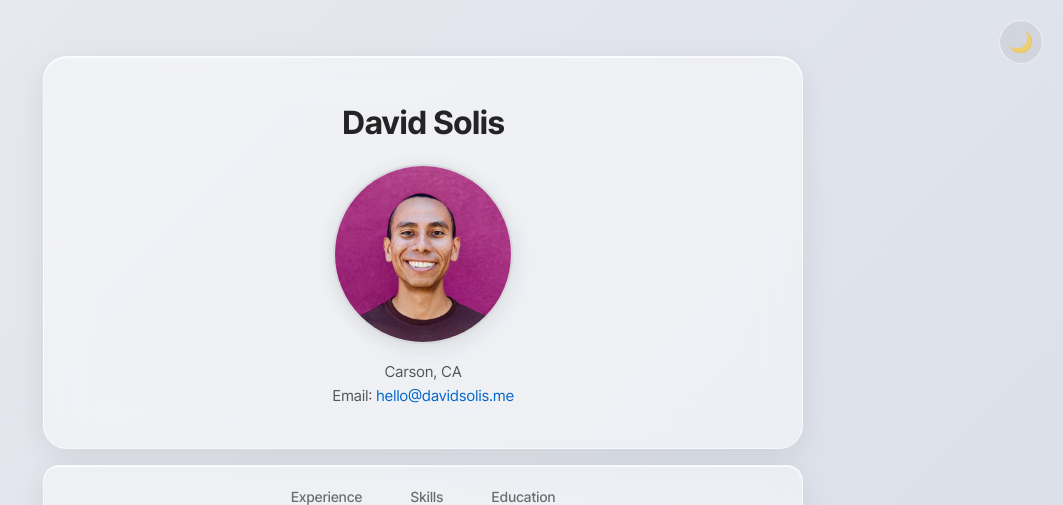
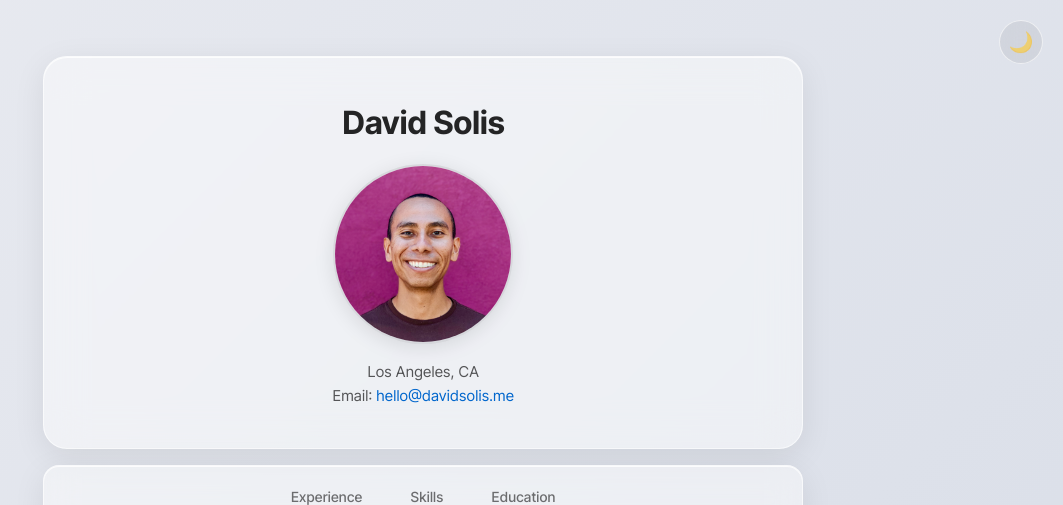
Before and after one commit to soliskit/portfolio, a Next.js app: page / in a window 1280 px wide. Shown: the top 505 px of the page, without its empty margins (217-1280 px from the left). Built offline with nearby package versions, Linux system fonts and the light colour scheme.

Commit message:
update city to Los Angeles

```diff
--- a/components/Header.js
+++ b/components/Header.js
@@ -1,12 +1,18 @@
-import styles from './Header.module.css';
+import styles from './Header.module.css'
 
 export default function Header() {
   return (
-	<header className={styles.header}>
-	  <h1>David Solis</h1>
-	  <img src="/images/maya.png" alt="David Solis" className={styles.profilePhoto}/>
-	  <p>Carson, CA</p>
-	  <p>Email: <a href="mailto:hello@davidsolis.me">hello@davidsolis.me</a></p>
-	</header>
-  );
+    <header className={styles.header}>
+      <h1>David Solis</h1>
+      <img
+        src="/images/maya.png"
+        alt="David Solis"
+        className={styles.profilePhoto}
+      />
+      <p>Los Angeles, CA</p>
+      <p>
+        Email: <a href="mailto:hello@davidsolis.me">hello@davidsolis.me</a>
+      </p>
+    </header>
+  )
 }
```
